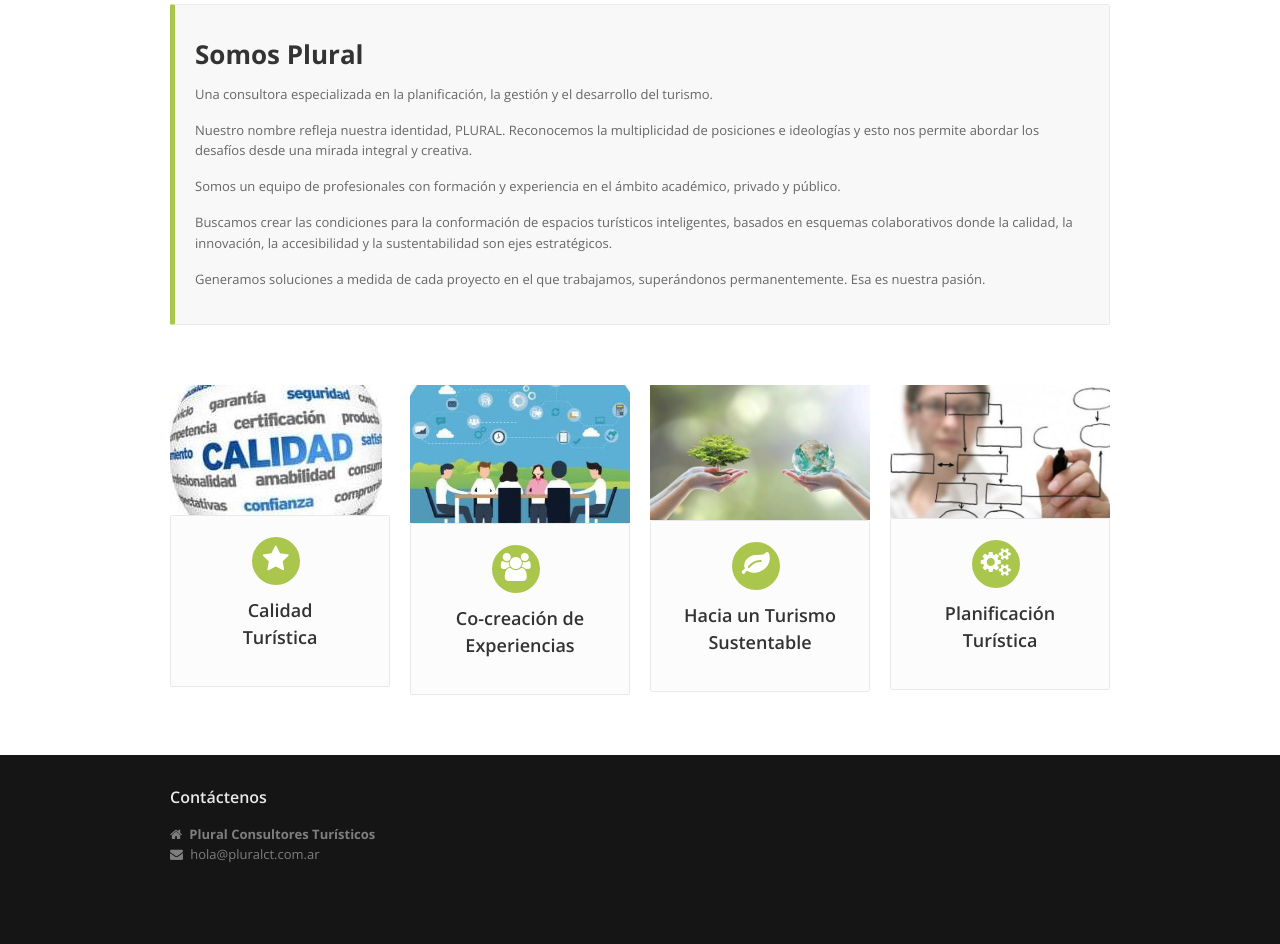
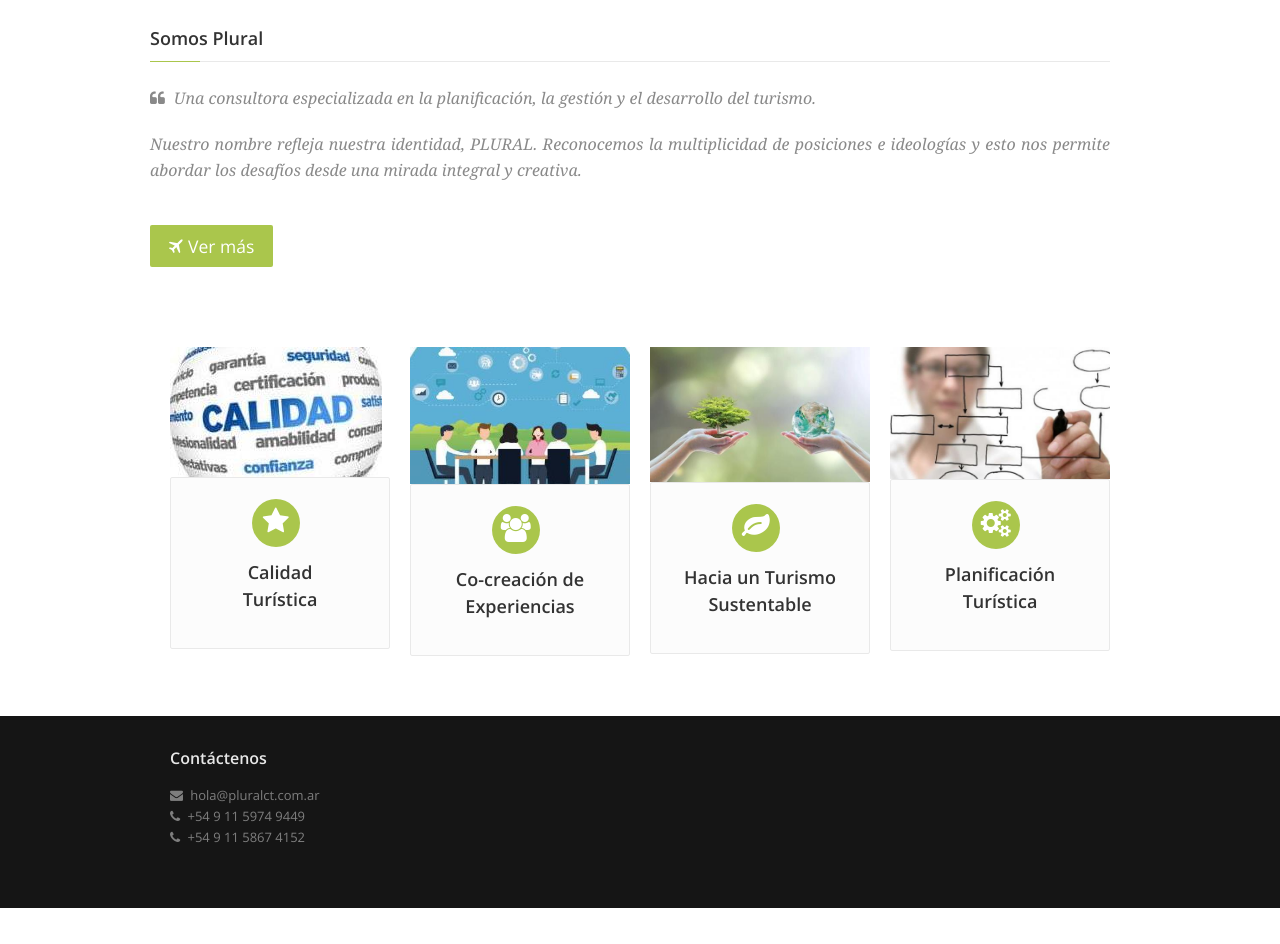
Before and after one commit to xeba84/pluralct, a plain HTML site: page index.html in a window 1280 px wide. Shown: the part 675-1619 px from the top of the page. After the commit the page ends 1583 px from the top, so only its background shows below. Drawn offline with nearby package versions, Linux system fonts and the light colour scheme; a web font is replaced by a local one.

Commit message:
Justified - Collapsible - Paragraph

```diff
--- a/assets/css/overwrite.css
+++ b/assets/css/overwrite.css
@@ -1911,6 +1911,8 @@ a.thumbnail:hover {
   -webkit-border-radius: 0;
   -moz-border-radius: 0;
   border-radius: 0;
+  border: 0px;
+  margin: 0px;
 }
 
 .accordion-heading {
--- a/assets/css/style.css
+++ b/assets/css/style.css
@@ -7,8 +7,10 @@
 
 @import url('font-awesome.css');
 /* ==== overwrite bootstrap standard ==== */
+@import url('animate.css');
+
 @import url('overwrite.css');
-@import url('animate.css');
+/* @import "overwrite.css";  */
 
 /* ====================================== */
 
@@ -55,11 +57,19 @@ a i:hover {
 }
 */
 
+/*from Override because import is not working*/
+/* .accordion-group {
+	-webkit-border-radius: 0;
+	-moz-border-radius: 0;
+	border-radius: 0;
+	border: 0px;
+	margin: 0px;
+} */
+
 /* custom template style */
 .well {
 	overflow:hidden;
 }
-
 
 .well.well-primary {
 	background: #009cea;
--- a/assets/js/custom.js
+++ b/assets/js/custom.js
@@ -39,9 +39,33 @@ jQuery(document).ready(function($) {
   });
 
 
+  // accordion
+  $('#accordionVer').on('show', function(e) {
+    var btnVer = $(e.currentTarget.ownerDocument).find("#btnVer");
+    btnVer.html(btnVer.html().replace("más", "menos"));
+    // if (btnVer.text() === "Ver más"){
+    //   btnVer.text("Ver menos");
+    // } else {
+    //   btnVer.text("Ver más");
+    // }
+    // $(e.target).prev('.accordion-heading').find('.accordion-toggle').addClass('active');
+    // $(e.target).prev('.accordion-heading').find('.accordion-toggle i').removeClass('icon-plus');
+    // $(e.target).prev('.accordion-heading').find('.accordion-toggle i').addClass('icon-minus');
+  });
+
+  $('#accordionVer').on('hide', function(e) {
+    var btnVer = $(e.currentTarget.ownerDocument).find("#btnVer");
+    btnVer.html(btnVer.html().replace("menos", "más"));
+    //btnVer.text("Ver más");
+    // $(this).find('.accordion-toggle').not($(e.target)).removeClass('active');
+    // $(this).find('.accordion-toggle i').not($(e.target)).removeClass('icon-minus');
+    // $(this).find('.accordion-toggle i').not($(e.target)).addClass('icon-plus');
+  });
+
 
   // accordion
   $('.accordion').on('show', function(e) {
+    console.log('Accordion', e);
     $(e.target).prev('.accordion-heading').find('.accordion-toggle').addClass('active');
     $(e.target).prev('.accordion-heading').find('.accordion-toggle i').removeClass('icon-plus');
     $(e.target).prev('.accordion-heading').find('.accordion-toggle i').addClass('icon-minus');
@@ -82,7 +106,7 @@ jQuery(document).ready(function($) {
       "text": el.text()
     }).appendTo("nav select");
     //el.click();
-    console.log("ID: ", el.attr("id"));
+    //console.log("ID: ", el.attr("id"));
   });
 
   // To make dropdown actually work
--- a/index.html
+++ b/index.html
@@ -121,31 +121,109 @@
     </section>
     <section id="maincontent">
       <div class="container">
-        <div class="row" id="divSomos">
+        <!-- <div class="row" id="divSomos">
           <div class="span12">
             <div class="call-action">
               <div class="text">
                 <h2>Somos Plural</h2>
-                <p>Una consultora especializada en la planificación, la gestión y el
-                  desarrollo del turismo.</p>
-                <p>Nuestro nombre refleja nuestra identidad, PLURAL. Reconocemos la
+                <p style="text-align:justify">
+                  Una consultora especializada en la planificación, la gestión y el
+                  desarrollo del turismo.
+                </p>
+                <p style="text-align:justify">
+                  Nuestro nombre refleja nuestra identidad,
+                  PLURAL. Reconocemos la
                   multiplicidad de posiciones e ideologías y esto nos permite abordar los
-                  desafíos desde una mirada integral y creativa.</p>
-                <p>Somos un equipo de profesionales con formación y experiencia en el ámbito
-                  académico, privado y público.</p>
-                <p>Buscamos crear las condiciones para la conformación de espacios turísticos
-                  inteligentes, basados en esquemas colaborativos donde la calidad, la
-                  innovación, la accesibilidad y la sustentabilidad son ejes estratégicos.</p>
-                <p>Generamos soluciones a medida de cada proyecto en el que trabajamos,
-                  superándonos permanentemente. Esa es nuestra pasión.</p>
+                  desafíos desde una mirada integral y creativa.
+                </p>
               </div>
-              <!-- <div class="cta">
-                <a class="btn btn-large btn-theme" href="#">
-                  <i class="icon-plane icon-white"></i> Ver más </a>
-              </div> -->
+              <div id="accordionVer">
+                <div class="accordion-group">
+                  <div>&nbsp;</div>
+                  <div id="collapseOne" class="collapse out">
+                    <div>
+                      <p style="text-align:justify">
+                        Somos un equipo de profesionales con formación y experiencia en el
+                        ámbito
+                        académico, privado y público.
+                      </p>
+                      <p style="text-align:justify">
+                        Buscamos crear las condiciones para la conformación de espacios
+                        turísticos
+                        inteligentes, basados en esquemas colaborativos donde la calidad, la
+                        innovación, la accesibilidad y la sustentabilidad son ejes estratégicos.
+                      </p>
+                      <p style="text-align:justify">
+                        Generamos soluciones a medida de cada proyecto en el que trabajamos,
+                        superándonos permanentemente. Esa es nuestra pasión.
+                      </p>
+                    </div>
+                  </div>
+                </div>
+              </div>
+              <div class="cta">
+                </br>
+                <a id="btnVer" class="btn btn-large btn-theme" data-toggle="collapse" href="#collapseOne">
+                  <i class="icon-plane icon-white"></i>Ver más
+                </a>
+              </div>
+            </div>
+          </div>
+        </div> -->
 
-            </div>
-            <!-- end tagline -->
+        </br>
+        <div class="row" id="divSomos">
+          <div>
+            <h4 class="rheading">Somos Plural<span></span></h4>
+            <blockquote>
+              <div>
+                <p style="text-align:justify">
+                  <i class="icon-quote-left"></i>
+                  Una consultora especializada en la planificación, la gestión y el
+                  desarrollo del turismo.
+                </p>
+                </br>
+                <p style="text-align:justify">
+                  Nuestro nombre refleja nuestra identidad,
+                  PLURAL. Reconocemos la
+                  multiplicidad de posiciones e ideologías y esto nos permite abordar los
+                  desafíos desde una mirada integral y creativa.
+                </p>
+              </div>
+              <div id="accordionVer">
+                <div class="accordion-group">
+                  <div>&nbsp;</div>
+                  <div id="collapseOne" class="collapse out">
+                    <div>
+                      <p style="text-align:justify">
+                        Somos un equipo de profesionales con formación y experiencia en el
+                        ámbito
+                        académico, privado y público.
+                      </p>
+                      </br>
+                      <p style="text-align:justify">
+                        Buscamos crear las condiciones para la conformación de espacios
+                        turísticos
+                        inteligentes, basados en esquemas colaborativos donde la calidad, la
+                        innovación, la accesibilidad y la sustentabilidad son ejes estratégicos.
+                      </p>
+                      </br>
+                      <p style="text-align:justify">
+                        Generamos soluciones a medida de cada proyecto en el que trabajamos,
+                        superándonos permanentemente. Esa es nuestra pasión.&nbsp;
+                        <i class="icon-quote-right"></i>
+                      </p>
+                    </div>
+                  </div>
+                </div>
+              </div>
+              <div class="cta">
+                </br>
+                <a id="btnVer" class="btn btn-large btn-theme" data-toggle="collapse" href="#collapseOne">
+                  <i class="icon-plane icon-white"></i>Ver más
+                </a>
+              </div>
+            </blockquote>
           </div>
         </div>
 
@@ -200,11 +278,11 @@
           <div class="span4">
             <div class="widget">
               <h5>Contáctenos</h5>
-              <address>
-                <i class="icon-home"></i> <strong>Plural Consultores Turísticos</strong><br>
-                <p>
-                  <i class="icon-envelope-alt"></i> hola@pluralct.com.ar
-                </p>
+              <!-- <i class="icon-home"></i> <strong>Plural Consultores Turísticos</strong> -->
+              <!-- </br></br> -->
+              <i class="icon-envelope-alt"></i> hola@pluralct.com.ar
+              </br><i class="icon-phone"></i> +54 9 11 5974 9449
+              </br><i class="icon-phone"></i> +54 9 11 5867 4152
             </div>
             <!--
             <div class="widget">
```
